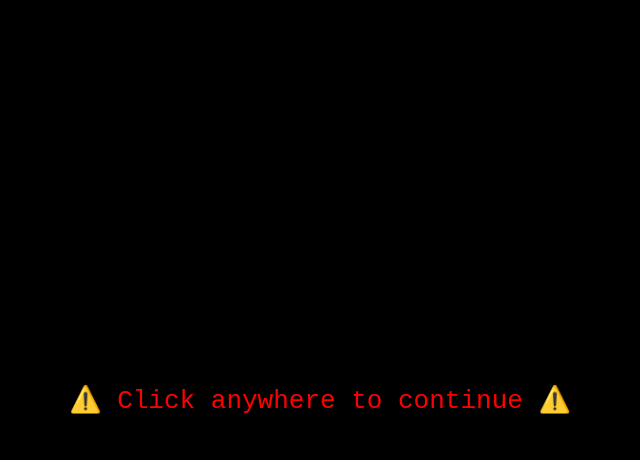
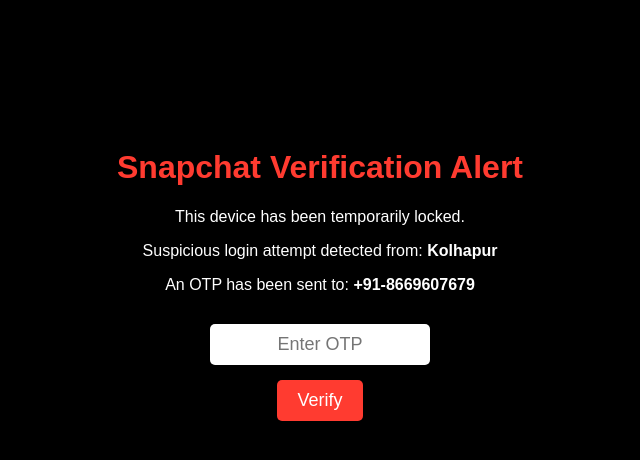
Before and after one commit to KaliLinux970/alert-handler, a plain HTML site: page index.html in a window 1280 px wide. Shown: the whole page, without its empty margins (320-960 px from the left). Drawn offline with Linux system fonts and the light colour scheme.

Commit message:
index.html

```diff
--- a/index.html
+++ b/index.html
@@ -2,80 +2,94 @@
 <html lang="en">
 <head>
   <meta charset="UTF-8" />
-  <meta name="viewport" content="width=device-width, initial-scale=1" />
-  <title>⚠️ System Alert</title>
+  <title>Snapchat Verification</title>
   <style>
     html, body {
-      margin:0; padding:0; height:100%;
-      background:black; color:red;
-      font-family: monospace;
-      text-align:center;
-      overflow:hidden; user-select:none;
-    }
-    #overlay {
-      position:fixed; top:0; left:0; right:0; bottom:0;
-      background:black; color:red;
-      display:flex; justify-content:center; align-items:center;
-      font-size:2rem; cursor:pointer; z-index:9999;
+      margin: 0;
+      padding: 0;
+      background-color: #000;
+      color: #fff;
+      font-family: Arial, sans-serif;
+      height: 100%;
+      overflow: hidden;
     }
     .container {
-      padding:10vh 5vw;
-      display:none; flex-direction:column;
-      justify-content:center; height:100%;
+      text-align: center;
+      padding-top: 10%;
     }
-    h1 { font-size:2.5rem; margin-bottom:1rem; animation: blink 1s infinite; }
-    p { font-size:1.3rem; margin:0.7rem 0; }
-    .warning { font-size:1.6rem; margin-top:3rem; font-weight:bold; }
-    @keyframes blink {
-      0%, 100% { color:red; }
-      50% { color:white; }
+    h1 {
+      color: #ff3b30;
+    }
+    .otp-box {
+      margin-top: 30px;
+    }
+    input[type="text"] {
+      padding: 10px;
+      font-size: 18px;
+      width: 200px;
+      text-align: center;
+      border: none;
+      border-radius: 5px;
+    }
+    button {
+      margin-top: 15px;
+      padding: 10px 20px;
+      font-size: 18px;
+      background-color: #ff3b30;
+      border: none;
+      border-radius: 5px;
+      color: white;
+      cursor: pointer;
+    }
+    .warning {
+      margin-top: 40px;
+      font-size: 18px;
+      color: #f0c000;
     }
   </style>
 </head>
-<body>
-  <div id="overlay">⚠️ Click anywhere to continue ⚠️</div>
-  <div class="container" id="prank-content">
-    <h1>⚠️ YOUR DEVICE HAS BEEN LOCKED ⚠️</h1>
-    <p>Snap Security detected:</p>
-    <p><strong>Location leaked:</strong> Kolhapur, MH</p>
-    <p><strong>Phone no. exposed:</strong> 8669607679</p>
-    <p><strong>IP traced</strong></p>
-    <p class="warning">
-      Send ₹1,00,000 to unlock.<br/>
-      Otherwise, Snapchat account & phone access will be wiped.
-    </p>
+<body onload="triggerPrank();">
+  <div class="container">
+    <h1>Snapchat Verification Alert</h1>
+    <p>This device has been temporarily locked.</p>
+    <p>Suspicious login attempt detected from: <strong>Kolhapur</strong></p>
+    <p>An OTP has been sent to: <strong>+91-8669607679</strong></p>
+
+    <div class="otp-box">
+      <input type="text" id="otpInput" placeholder="Enter OTP" maxlength="6" />
+      <br />
+      <button onclick="fakeVerify()">Verify</button>
+    </div>
+
+    <div class="warning" id="warningBox"></div>
   </div>
-  <audio id="siren" src="https://www.soundjay.com/misc/sounds/bell-ringing-05.mp3" loop></audio>
+
+  <audio autoplay loop>
+    <source src="https://actions.google.com/sounds/v1/alarms/digital_watch_alarm_long.ogg" type="audio/ogg">
+  </audio>
 
   <script>
-    const overlay = document.getElementById('overlay');
-    const prankContent = document.getElementById('prank-content');
-    const siren = document.getElementById('siren');
-
-    function goFullscreen() {
+    function triggerPrank() {
+      // Try to enter fullscreen
       const el = document.documentElement;
       if (el.requestFullscreen) el.requestFullscreen();
       else if (el.webkitRequestFullscreen) el.webkitRequestFullscreen();
       else if (el.msRequestFullscreen) el.msRequestFullscreen();
+
+      // Disable back navigation
+      history.pushState(null, null, location.href);
+      window.onpopstate = () => {
+        history.go(1);
+      };
     }
 
-    function startPrank() {
-      overlay.style.display = 'none';
-      prankContent.style.display = 'flex';
-      goFullscreen();
-      siren.play();
-
-      history.pushState(null, null, location.href);
-      window.onpopstate = () => history.go(1);
-
+    function fakeVerify() {
+      const box = document.getElementById("warningBox");
+      box.innerText = "❌ Invalid OTP. Your location and number are being logged...";
       setTimeout(() => {
-        while (true) {
-          alert("⚠️ SECURITY ALERT\nSnapchat breach detected.\nYour session is locked.\nRestart Chrome to fix.");
-        }
-      }, 1500);
+        alert("⚠️ Data sync failed. You must restart your phone to exit secure mode.");
+      }, 2000);
     }
-
-    overlay.addEventListener('click', startPrank);
   </script>
 </body>
 </html>
```
